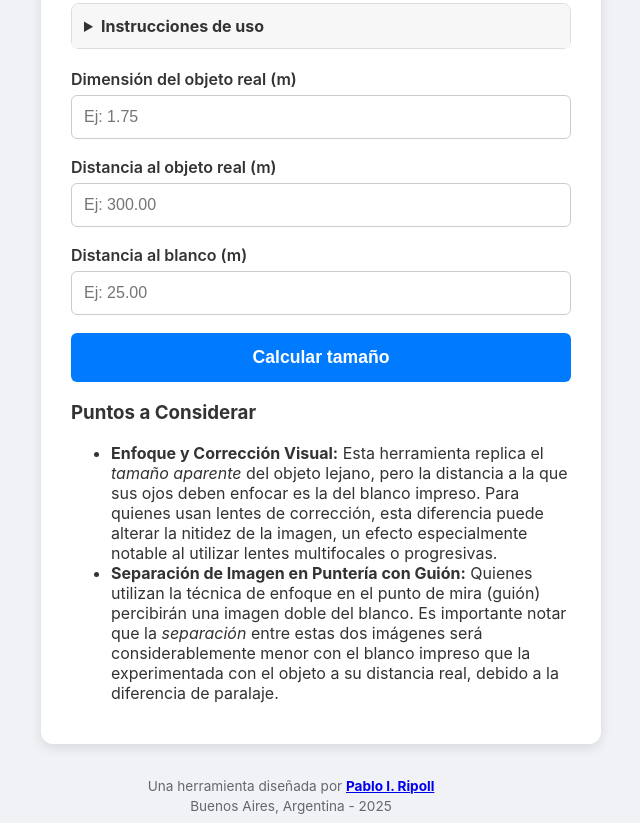
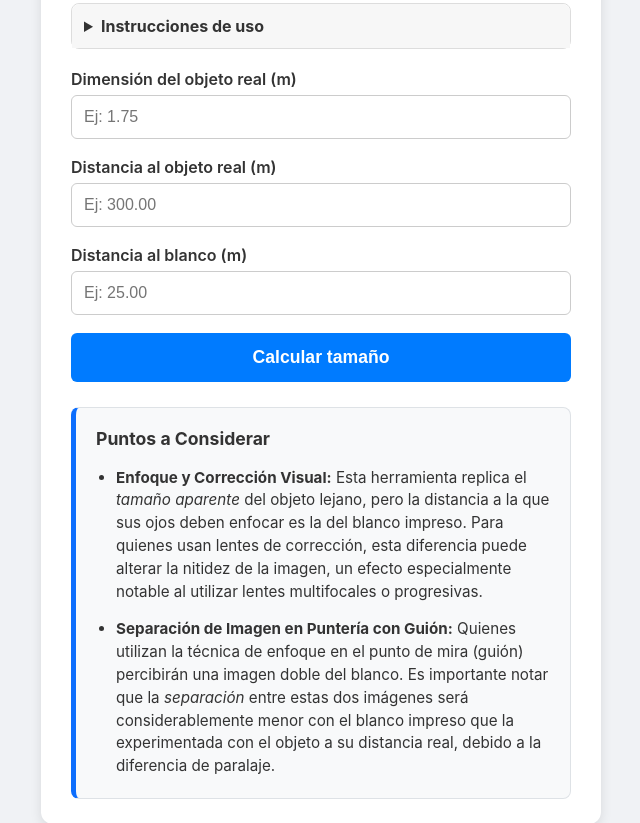
Before and after one commit to pripoll/calculadora-dianas, a plain HTML site: page index.html in a window 1280 px wide. Shown: the part 112-935 px from the top of the page, without its empty margins (349-989 px from the left). Drawn offline with Linux system fonts and the light colour scheme.

Commit message:
Update style.css

```diff
--- a/style.css
+++ b/style.css
@@ -149,4 +149,37 @@ footer p {
     margin: 15px auto 0;
     max-width: 80px;
     height: auto;
+
 }
+
+.notas-container {
+    margin-top: 25px;
+    padding: 20px;
+    background-color: #f8f9fa; /* Color de fondo gris muy claro */
+    border: 1px solid #dee2e6; /* Borde sutil */
+    border-left: 5px solid #0d6efd; /* Borde izquierdo azul para destacar */
+    border-radius: 8px;
+    text-align: left;
+}
+
+.notas-container h3 {
+    margin-top: 0;
+    color: #333;
+    font-size: 1.1em;
+}
+
+.notas-container ul {
+    padding-left: 20px;
+    margin-top: 10px;
+    margin-bottom: 0;
+    font-size: 0.95em;
+}
+
+.notas-container li {
+    margin-bottom: 15px;
+    line-height: 1.5;
+}
+
+.notas-container li:last-child {
+    margin-bottom: 0;
+}
```
